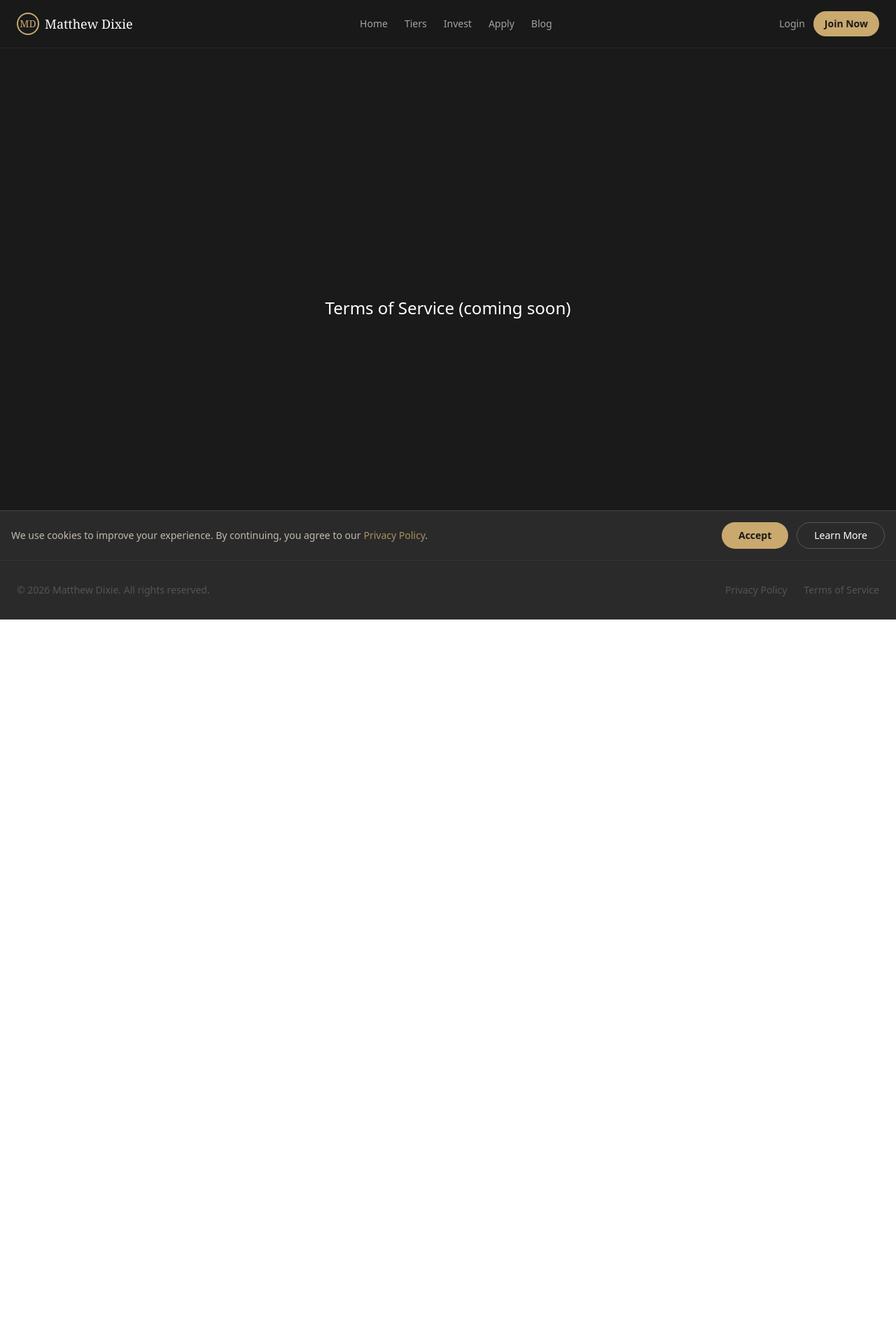
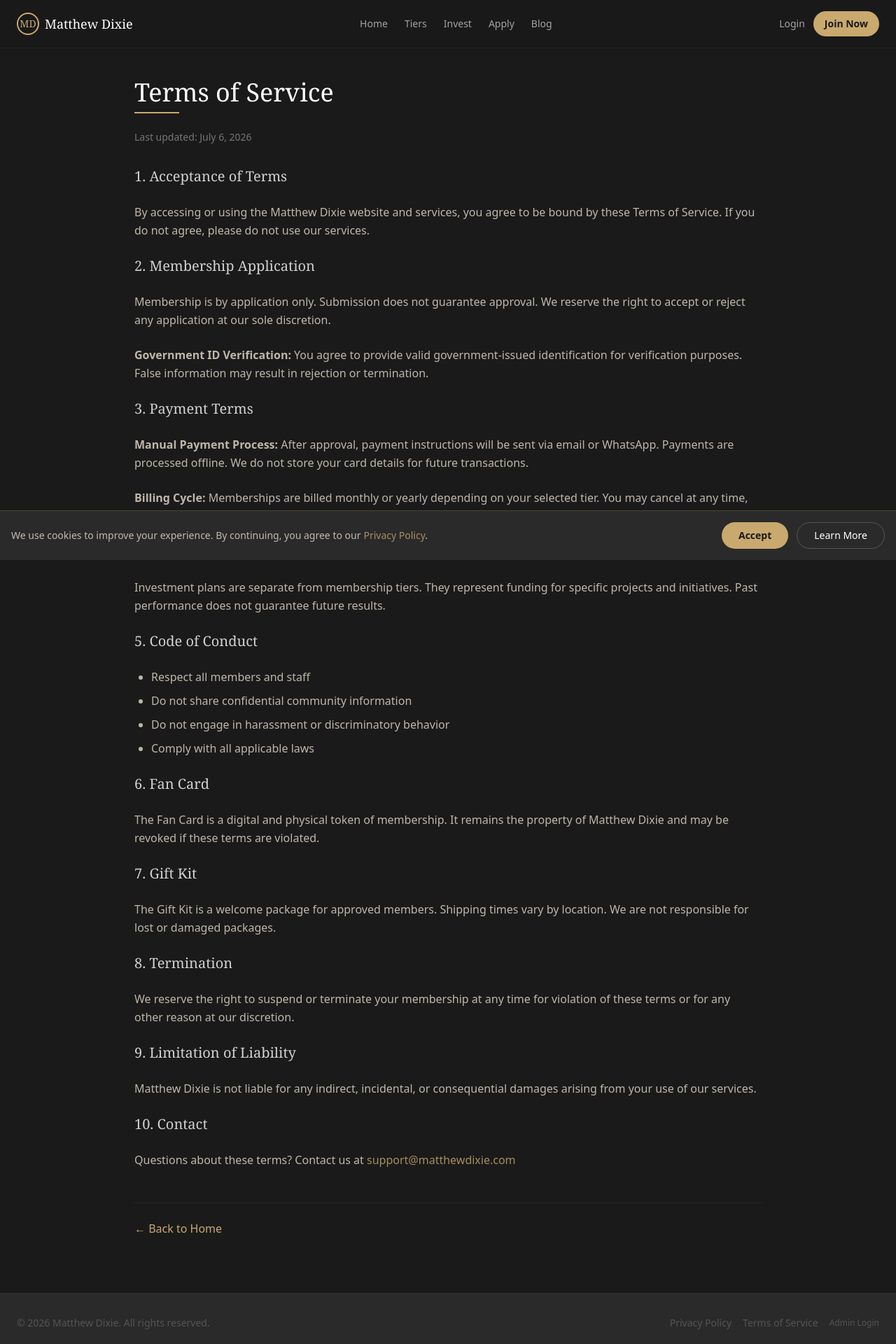
Before and after one commit to ihedioranmapromise-dev/matthew-dixie-management, a React app in the folder frontend/: page /terms in a window 1280 px wide. Shown: the top 1920 px of the page at 70% size. Before the commit the page ends 885 px from the top, so only its background shows below. Built offline with nearby package versions, Linux system fonts and the light colour scheme; the HTML template or start-up script is replaced by a standard one.

Commit message:
Add privacy policy and terms pages, update footer with admin login link

```diff
--- a/frontend/src/App.jsx
+++ b/frontend/src/App.jsx
@@ -7,6 +7,8 @@
 import Apply from './pages/Apply';
 import Auth from './pages/Auth';
 import Admin from './pages/Admin';
+import Privacy from './pages/Privacy';
+import Terms from './pages/Terms';
 
 function App() {
   return (
@@ -21,11 +23,11 @@
             <Route path="/login" element={<Auth />} />
             <Route path="/register" element={<Auth />} />
             <Route path="/admin" element={<Admin />} />
+            <Route path="/privacy" element={<Privacy />} />
+            <Route path="/terms" element={<Terms />} />
             <Route path="/investments" element={<div className="min-h-screen bg-charcoal text-white flex items-center justify-center text-2xl pt-20">Investments (coming soon)</div>} />
             <Route path="/dashboard" element={<div className="min-h-screen bg-charcoal text-white flex items-center justify-center text-2xl pt-20">Dashboard (coming soon)</div>} />
             <Route path="/blog" element={<div className="min-h-screen bg-charcoal text-white flex items-center justify-center text-2xl pt-20">Blog (coming soon)</div>} />
-            <Route path="/privacy" element={<div className="min-h-screen bg-charcoal text-white flex items-center justify-center text-2xl pt-20">Privacy Policy (coming soon)</div>} />
-            <Route path="/terms" element={<div className="min-h-screen bg-charcoal text-white flex items-center justify-center text-2xl pt-20">Terms of Service (coming soon)</div>} />
           </Routes>
         </main>
         <Footer />
--- a/frontend/src/components/Footer.jsx
+++ b/frontend/src/components/Footer.jsx
@@ -14,12 +14,17 @@
           </p>
         </div>
 
-        <div className="flex items-center gap-6 text-sm">
+        <div className="flex flex-wrap items-center gap-4 text-sm">
           <Link to="/privacy" className="text-white/20 hover:text-gold transition">Privacy Policy</Link>
           <Link to="/terms" className="text-white/20 hover:text-gold transition">Terms of Service</Link>
           {isAdmin && (
             <Link to="/admin" className="text-gold hover:text-gold-light transition font-semibold">
               ⚙️ Admin Panel
+            </Link>
+          )}
+          {!token && (
+            <Link to="/login" className="text-white/20 hover:text-gold transition text-xs">
+              Admin Login
             </Link>
           )}
         </div>
--- /dev/null
+++ b/frontend/src/pages/Privacy.jsx
@@ -0,0 +1,70 @@
+import { Link } from 'react-router-dom';
+
+const Privacy = () => {
+  return (
+    <div className="min-h-screen bg-charcoal text-warm-sand pt-28 px-6 pb-20">
+      <div className="max-w-4xl mx-auto">
+        <h1 className="font-serif text-4xl text-white mb-2">Privacy Policy</h1>
+        <div className="w-16 h-0.5 bg-gold mb-6" />
+        <p className="text-white/40 text-sm mb-8">Last updated: July 6, 2026</p>
+
+        <div className="space-y-6 text-warm-sand-light opacity-80 leading-relaxed">
+          <p>
+            At Matthew Dixie, we take your privacy seriously. This policy describes how we collect, use, and protect your personal information when you use our website and services.
+          </p>
+
+          <h2 className="font-serif text-xl text-white opacity-100 mt-8">Information We Collect</h2>
+          <p>
+            <strong>Personal Information:</strong> When you register, apply for membership, or contact us, we collect your name, email address, phone number, and any other information you provide.
+          </p>
+          <p>
+            <strong>Payment Information:</strong> We collect payment details for verification purposes only. We do not process payments directly. All financial transactions are handled manually after approval.
+          </p>
+          <p>
+            <strong>Government ID:</strong> We collect government-issued identification for verification and security purposes. This is only accessible to authorized admin personnel.
+          </p>
+
+          <h2 className="font-serif text-xl text-white opacity-100 mt-8">How We Use Your Information</h2>
+          <ul className="list-disc pl-6 space-y-2">
+            <li>To process your membership application</li>
+            <li>To communicate with you about your application</li>
+            <li>To send updates about the Inner Circle community</li>
+            <li>To comply with legal obligations</li>
+          </ul>
+
+          <h2 className="font-serif text-xl text-white opacity-100 mt-8">Data Security</h2>
+          <p>
+            We implement appropriate technical and organizational measures to protect your personal information against unauthorized access, alteration, disclosure, or destruction. All sensitive data is encrypted.
+          </p>
+
+          <h2 className="font-serif text-xl text-white opacity-100 mt-8">Data Retention</h2>
+          <p>
+            We retain your personal information for as long as necessary to fulfill the purposes outlined in this policy, unless a longer retention period is required by law.
+          </p>
+
+          <h2 className="font-serif text-xl text-white opacity-100 mt-8">Your Rights</h2>
+          <ul className="list-disc pl-6 space-y-2">
+            <li>Access your personal data</li>
+            <li>Request correction of inaccurate data</li>
+            <li>Request deletion of your data</li>
+            <li>Withdraw consent at any time</li>
+          </ul>
+
+          <h2 className="font-serif text-xl text-white opacity-100 mt-8">Contact Us</h2>
+          <p>
+            If you have any questions about this policy, please contact us at{' '}
+            <a href="mailto:support@matthewdixie.com" className="text-gold hover:text-gold-light transition">
+              support@matthewdixie.com
+            </a>
+          </p>
+        </div>
+
+        <div className="mt-12 pt-6 border-t border-white/5">
+          <Link to="/" className="text-gold hover:text-gold-light transition">← Back to Home</Link>
+        </div>
+      </div>
+    </div>
+  );
+};
+
+export default Privacy;
--- /dev/null
+++ b/frontend/src/pages/Terms.jsx
@@ -0,0 +1,84 @@
+import { Link } from 'react-router-dom';
+
+const Terms = () => {
+  return (
+    <div className="min-h-screen bg-charcoal text-warm-sand pt-28 px-6 pb-20">
+      <div className="max-w-4xl mx-auto">
+        <h1 className="font-serif text-4xl text-white mb-2">Terms of Service</h1>
+        <div className="w-16 h-0.5 bg-gold mb-6" />
+        <p className="text-white/40 text-sm mb-8">Last updated: July 6, 2026</p>
+
+        <div className="space-y-6 text-warm-sand-light opacity-80 leading-relaxed">
+
+          <h2 className="font-serif text-xl text-white opacity-100 mt-8">1. Acceptance of Terms</h2>
+          <p>
+            By accessing or using the Matthew Dixie website and services, you agree to be bound by these Terms of Service. If you do not agree, please do not use our services.
+          </p>
+
+          <h2 className="font-serif text-xl text-white opacity-100 mt-8">2. Membership Application</h2>
+          <p>
+            Membership is by application only. Submission does not guarantee approval. We reserve the right to accept or reject any application at our sole discretion.
+          </p>
+          <p>
+            <strong>Government ID Verification:</strong> You agree to provide valid government-issued identification for verification purposes. False information may result in rejection or termination.
+          </p>
+
+          <h2 className="font-serif text-xl text-white opacity-100 mt-8">3. Payment Terms</h2>
+          <p>
+            <strong>Manual Payment Process:</strong> After approval, payment instructions will be sent via email or WhatsApp. Payments are processed offline. We do not store your card details for future transactions.
+          </p>
+          <p>
+            <strong>Billing Cycle:</strong> Memberships are billed monthly or yearly depending on your selected tier. You may cancel at any time, but no refunds are provided for partial periods.
+          </p>
+
+          <h2 className="font-serif text-xl text-white opacity-100 mt-8">4. Investment Plans</h2>
+          <p>
+            Investment plans are separate from membership tiers. They represent funding for specific projects and initiatives. Past performance does not guarantee future results.
+          </p>
+
+          <h2 className="font-serif text-xl text-white opacity-100 mt-8">5. Code of Conduct</h2>
+          <ul className="list-disc pl-6 space-y-2">
+            <li>Respect all members and staff</li>
+            <li>Do not share confidential community information</li>
+            <li>Do not engage in harassment or discriminatory behavior</li>
+            <li>Comply with all applicable laws</li>
+          </ul>
+
+          <h2 className="font-serif text-xl text-white opacity-100 mt-8">6. Fan Card</h2>
+          <p>
+            The Fan Card is a digital and physical token of membership. It remains the property of Matthew Dixie and may be revoked if these terms are violated.
+          </p>
+
+          <h2 className="font-serif text-xl text-white opacity-100 mt-8">7. Gift Kit</h2>
+          <p>
+            The Gift Kit is a welcome package for approved members. Shipping times vary by location. We are not responsible for lost or damaged packages.
+          </p>
+
+          <h2 className="font-serif text-xl text-white opacity-100 mt-8">8. Termination</h2>
+          <p>
+            We reserve the right to suspend or terminate your membership at any time for violation of these terms or for any other reason at our discretion.
+          </p>
+
+          <h2 className="font-serif text-xl text-white opacity-100 mt-8">9. Limitation of Liability</h2>
+          <p>
+            Matthew Dixie is not liable for any indirect, incidental, or consequential damages arising from your use of our services.
+          </p>
+
+          <h2 className="font-serif text-xl text-white opacity-100 mt-8">10. Contact</h2>
+          <p>
+            Questions about these terms? Contact us at{' '}
+            <a href="mailto:support@matthewdixie.com" className="text-gold hover:text-gold-light transition">
+              support@matthewdixie.com
+            </a>
+          </p>
+        </div>
+
+        <div className="mt-12 pt-6 border-t border-white/5">
+          <Link to="/" className="text-gold hover:text-gold-light transition">← Back to Home</Link>
+        </div>
+      </div>
+    </div>
+  );
+};
+
+export default Terms;
```
